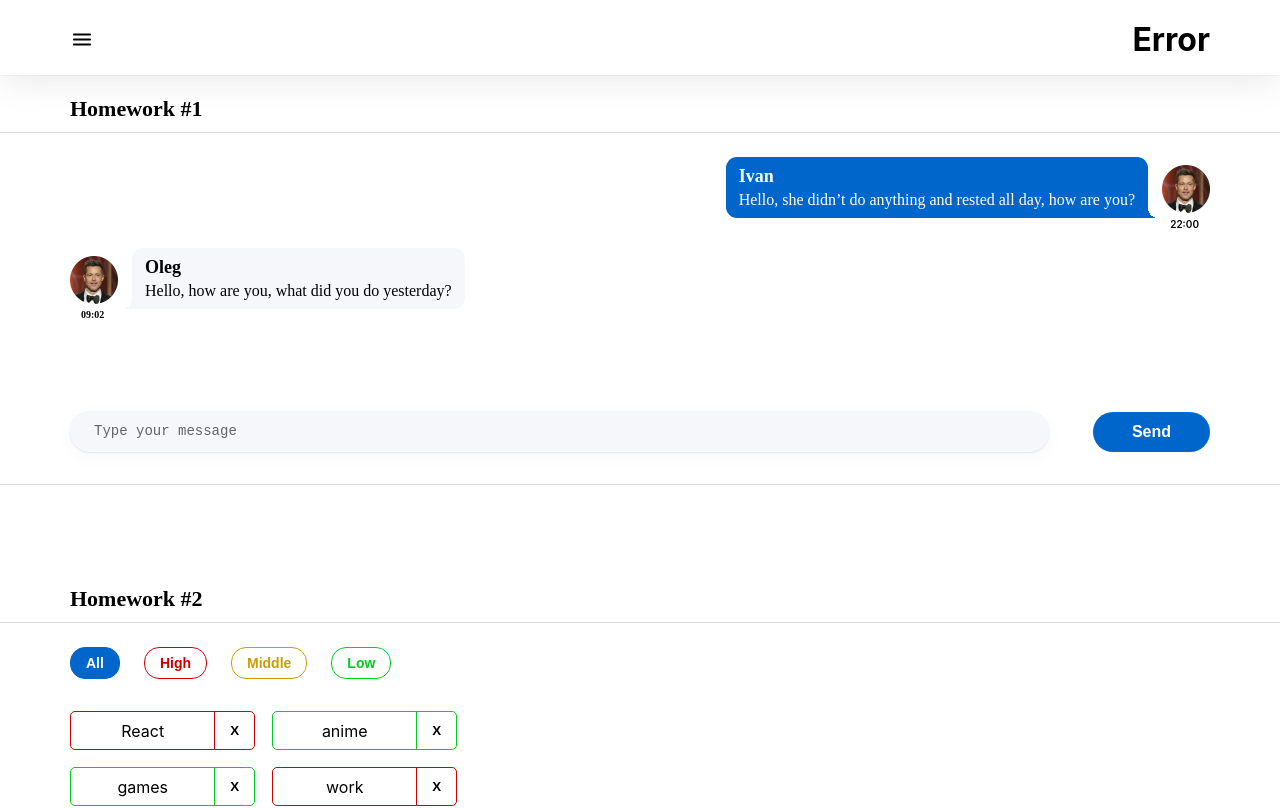
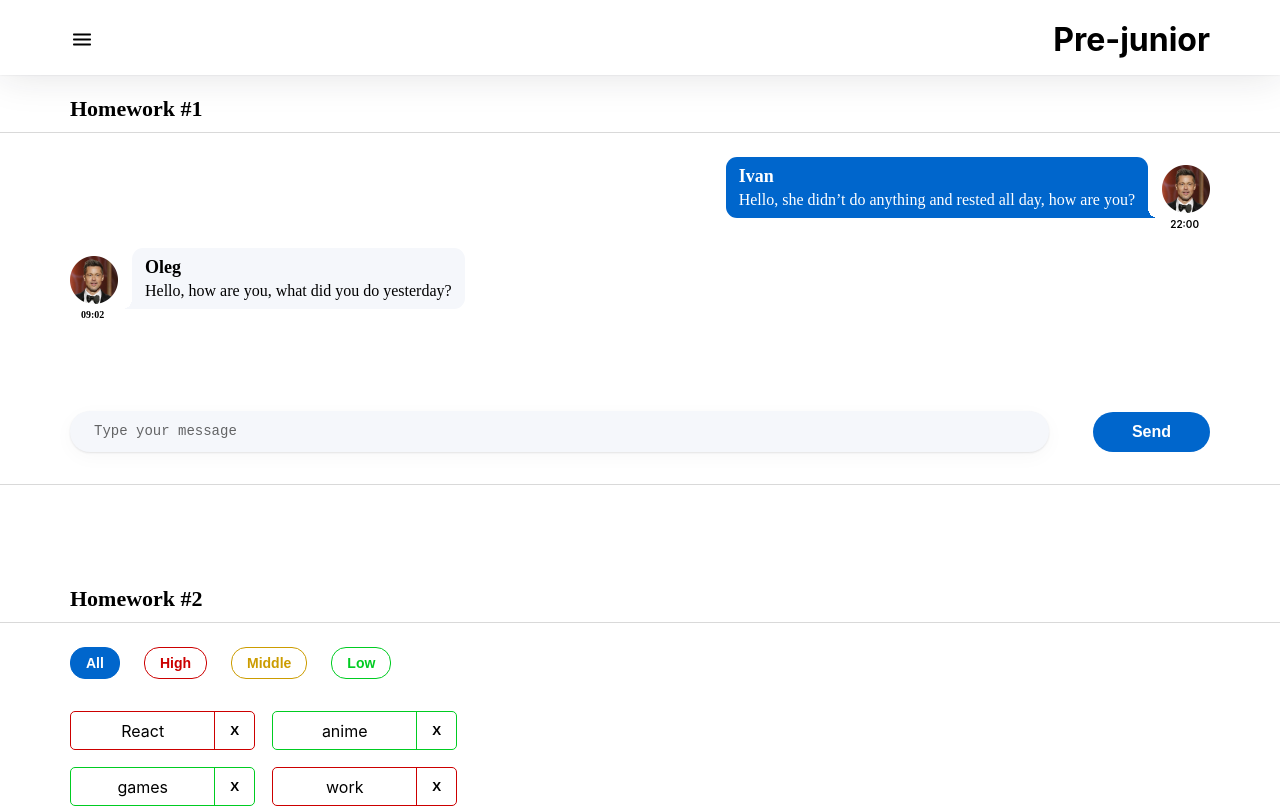
Before and after one commit to akr6363/hws2-master, a React (Create React App) app: page / in a window 1280 px wide. Shown: the top 808 px of the page. Built offline with nearby package versions, Linux system fonts and the light colour scheme.

Commit message:
change path

```diff
--- a/src/s2-homeworks/hw05/header/Header.tsx
+++ b/src/s2-homeworks/hw05/header/Header.tsx
@@ -14,7 +14,7 @@ export const Header: FC<PropsType> = ({handleOpen}) => {
     const currentPath = location.pathname
 
     const pageName =
-        currentPath === PATH.PRE_JUNIOR
+        currentPath === PATH.PRE_JUNIOR || currentPath === '/'
             ? 'Pre-junior'
             : currentPath === PATH.JUNIOR
                 ? 'Junior'
```
